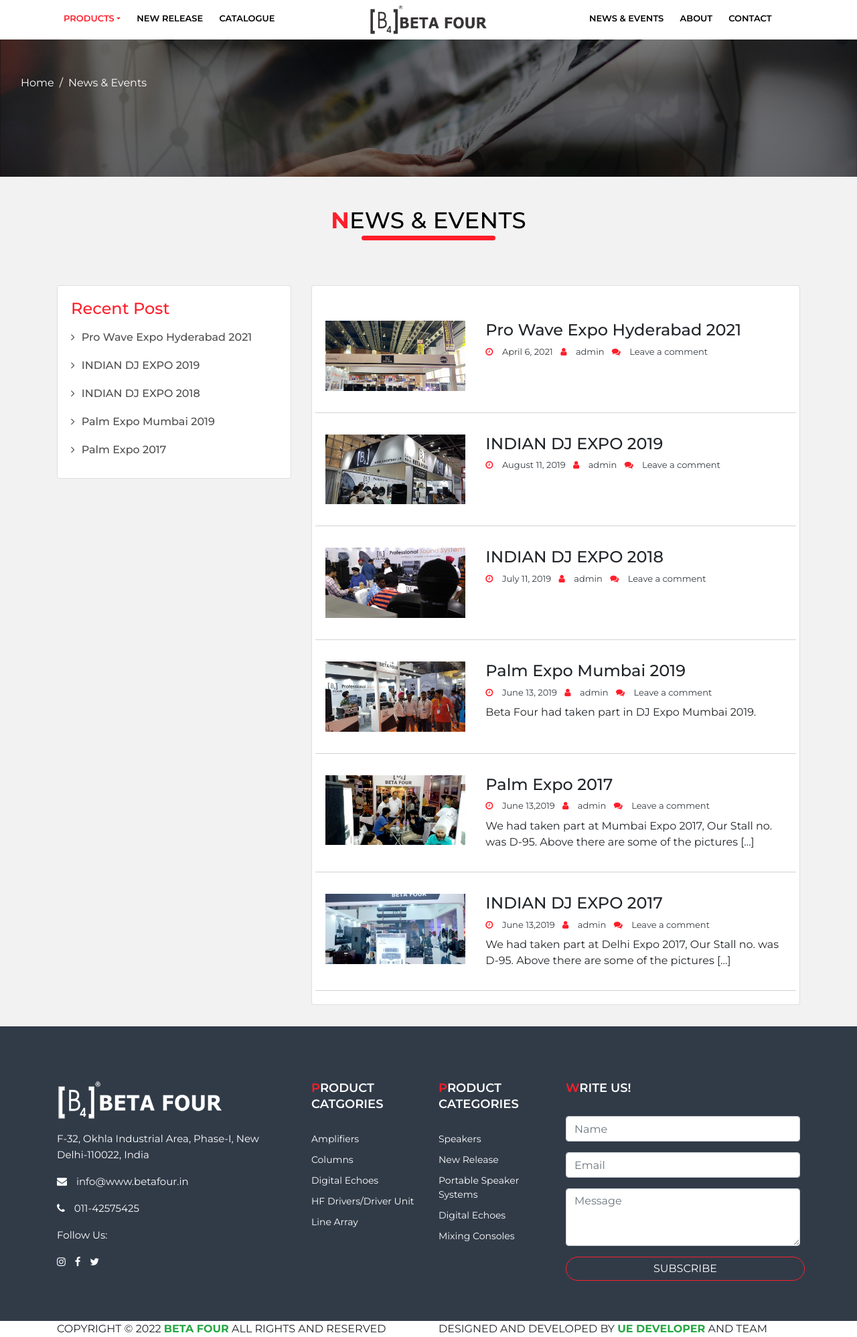
After one commit to AbhishekAtr/BetaFour, a PHP site: page /news.php in a window 1280 px wide. The commit adds this page. Shown: the whole page at 67% size. Run offline with PHP 8.4, Linux system fonts and the light colour scheme; some libraries are stand-ins or nearby versions; some web fonts are replaced.

Commit message:
about us, contact us, modal, news and events and catalogue page add

```diff
--- a/css/style.css
+++ b/css/style.css
@@ -1453,7 +1453,7 @@
   margin: 0 0.25rem;
 }
 
-.slick-dots button {
+/* .slick-dots button {
   display: block;
   width: 1rem;
   height: 1rem;
@@ -1466,7 +1466,7 @@
 
 .slick-dots li.slick-active button {
   background-color: red;
-}
+} */
 
 
 
@@ -1563,7 +1563,7 @@
 }
 
 /* contact page css start */
-/*---------------------------------------------*/
+
 input {
   outline: none;
   border: none;
@@ -1643,8 +1643,7 @@
   color: #adadad;
 }
 
-/*---------------------------------------------*/
-button {
+/* button {
   outline: none !important;
   border: none;
   background: transparent;
@@ -1652,17 +1651,12 @@
 
 button:hover {
   cursor: pointer;
-}
+} */
 
 iframe {
   border: none !important;
 }
 
-/*//////////////////////////////////////////////////////////////////
-[ utility ]*/
-
-/*==================================================================
-[ Text ]*/
 .txt1 {
   font-size: 18px;
   line-height: 1.2;
@@ -1681,8 +1675,6 @@
   color: #ff1e2a;
 }
 
-/*==================================================================
-[ Size ]*/
 .size1 {
   width: 355px;
   max-width: 100%;
@@ -1691,10 +1683,6 @@
 .size2 {
   width: calc(100% - 43px);
 }
-
-
-/*//////////////////////////////////////////////////////////////////
-[ Contact ]*/
 
 .container-contact100 {
   width: 100%;
@@ -1722,10 +1710,9 @@
   flex-wrap: wrap;
   align-items: stretch;
   flex-direction: row-reverse;
-}
-
-/*==================================================================
-[ Contact more ]*/
+  box-shadow: 0px 0px 10px 0px;
+}
+
 .contact100-more {
   width: 50%;
   background-repeat: no-repeat;
@@ -1747,11 +1734,6 @@
   left: 0;
   background: rgba(0, 0, 0, 0.8);
 }
-
-
-
-/*==================================================================
-[ Form ]*/
 
 .contact100-form {
   width: 50%;
@@ -1773,11 +1755,6 @@
   text-align: center;
   padding-bottom: 33px;
 }
-
-
-
-/*------------------------------------------------------------------
-[ Input ]*/
 
 .wrap-input100 {
   width: 100%;
@@ -1837,8 +1814,6 @@
   padding-bottom: 15px;
 }
 
-/*---------------------------------------------*/
-
 .focus-input100 {
   position: absolute;
   display: block;
@@ -1873,9 +1848,6 @@
 }
 
 
-
-/*------------------------------------------------------------------
-[ Button ]*/
 .container-contact100-form-btn {
   width: 100%;
   display: -webkit-box;
@@ -1915,10 +1887,6 @@
 }
 
 
-
-/*------------------------------------------------------------------
-[ Responsive ]*/
-
 @media (max-width: 992px) {
   .contact100-form {
     width: 60%;
@@ -1956,9 +1924,6 @@
   }
 }
 
-
-/*------------------------------------------------------------------
-[ Alert validate ]*/
 
 .validate-input {
   position: relative;
@@ -2033,6 +1998,13 @@
   background: transparent !important;
 }
 
+.breadcrumb-item + .breadcrumb-item::before {
+  display: inline-block;
+  padding-right: 0.5rem;
+  color: white !important;
+  content: "/";
+}
+
 .contact-bg
 {
   background: #f2f2f2;
@@ -2130,7 +2102,94 @@
   color: #fff;
 }
 
+/* catalogue page css start */
+
 .brands
 {
   background: #f2f2f2;
 }
+
+.pdf
+{
+  margin-top: 5rem!important;
+  margin-bottom: 5rem!important;
+}
+
+.cata-banner {
+  background: url(../images/cat.jpg) no-repeat;
+  background-position: center;
+  background-size: cover;
+  padding: 100px 0;
+}
+
+/* news and events css start */
+
+.news-banner {
+  background: url(../images/news.jpg) no-repeat;
+  background-position: center;
+  background-size: cover;
+  padding: 100px 0;
+}
+
+.vertical-menu {
+  list-style: none;
+  padding: 0;
+  margin: 0;
+}
+
+.vertical-menu li a {
+  font-size: 16px;
+  font-weight: 500;
+  font-stretch: normal;
+  line-height: 1.31;
+  letter-spacing: normal;
+  color: #4f4f52;
+  padding: 10.5px 0;
+  display: block;
+}
+
+.vertical-menu li a:hover
+{
+  color: #ff1e2a;
+}
+
+.news
+{
+  background: #f2f2f2;
+}
+
+.grid-margin {
+  margin-bottom: 2rem;
+  margin-top: 2rem;
+}
+
+/* .stretch-card {
+  display: -webkit-box;
+  display: -ms-flexbox;
+  display: flex;
+  -webkit-box-align: stretch;
+  -ms-flex-align: stretch;
+  align-items: stretch;
+  -webkit-box-pack: stretch;
+  -ms-flex-pack: stretch;
+  justify-content: stretch;
+} */
+
+.rotate-img {
+  overflow: hidden;
+}
+.rotate-img img {
+  -webkit-transform: rotate(0) scale(1);
+  transform: rotate(0) scale(1);
+  -webkit-transition: 0.6s ease-in-out;
+  transition: 0.6s ease-in-out;
+}
+.rotate-img:hover img {
+  -webkit-transform: rotate(15deg) scale(1.4);
+  transform: rotate(15deg) scale(1.4);
+}
+
+.modal
+{
+  top: 40px !important;
+}
--- a/include/header.php
+++ b/include/header.php
@@ -38,7 +38,7 @@
               </ul>
             </li>
             <li><a href="#" class="nav-link">New Release</a></li>
-            <li><a href="#" class="nav-link">Catalogue</a></li>
+            <li><a href="catalogue.php" class="nav-link">Catalogue</a></li>
           </ul>
         </nav>
       </div>
@@ -59,7 +59,7 @@
       <div class="col-lg-4">
         <nav class="site-navigation" role="navigation" style="padding-left: 25px;">
           <ul class="site-menu main-menu js-clone-nav  d-none d-lg-block ">
-            <li class=""><a href="#" class="nav-link">News & Events</a></li>
+            <li class=""><a href="news.php" class="nav-link">News & Events</a></li>
             <li><a href="about.php" class="nav-link">About</a></li>
             <li><a href="contact.php" class="nav-link">Contact</a></li>
           </ul>
--- a/index.php
+++ b/index.php
@@ -525,7 +525,7 @@
     <div class="row">
       <div class="col-lg-12">
         <div class="heading">
-          <h5 class="text-center text-uppercase"><span>l</span>atest News & Events</h5>
+          <h5 class="text-center text-uppercase"><span>L</span>atest News & Events</h5>
         </div>
       </div>
     </div>
--- /dev/null
+++ b/news.php
@@ -0,0 +1,298 @@
+<!-- Header -->
+
+<?php include 'include/header.php'; ?>
+
+
+<!-- Breadcrums start -->
+
+<section class="news-banner">
+    <div class="container-fluid">
+        <div class="row">
+            <div class="col-lg-12">
+                <nav aria-label="breadcrumb">
+                    <ol class="breadcrumb">
+                        <li class="breadcrumb-item"><a href="#" class="text-white">Home</a></li>
+                        <li class="breadcrumb-item active text-white" aria-current="page">News & Events</li>
+                    </ol>
+                </nav>
+            </div>
+        </div>
+    </div>
+</section>
+
+<!-- end -->
+
+<!-- news section start -->
+<section class="news">
+    <div class="container">
+        <div class="row">
+            <div class="col-lg-12">
+                <div class="heading my-5">
+                    <h5 class="text-center text-uppercase"><span>N</span>ews & events</h5>
+                </div>
+            </div>
+        </div>
+    </div>
+    <div class="container">
+        <div class="row aos-init aos-animate" data-aos="fade-up">
+            <div class="col-lg-4  grid-margin">
+                <div class="card">
+                    <div class="card-body">
+                        <h4 class="text-danger">Recent Post</h4>
+                        <ul class="vertical-menu">
+                            <li><a href="#"><i class="fa fa-angle-right" aria-hidden="true"></i>Pro Wave Expo Hyderabad 2021</a></li>
+                            <li><a href="#"><i class="fa fa-angle-right" aria-hidden="true"></i>INDIAN DJ EXPO 2019</a></li>
+                            <li><a href="#"><i class="fa fa-angle-right" aria-hidden="true"></i>INDIAN DJ EXPO 2018</a></li>
+                            <li><a href="#"><i class="fa fa-angle-right" aria-hidden="true"></i>Palm Expo Mumbai 2019</a></li>
+                            <li><a href="#"><i class="fa fa-angle-right" aria-hidden="true"></i>Palm Expo 2017</a></li>
+                        </ul>
+                    </div>
+                </div>
+            </div>
+            <div class="col-lg-8 stretch-card grid-margin">
+                <div class="card">
+                    <div class="card-body">
+                        <div class="row border">
+                            <div class="col-sm-4 grid-margin">
+                                <div class="position-relative">
+                                    <div class="rotate-img">
+                                        <img src="images/news/n1.jpg" alt="thumb" class="img-fluid">
+                                    </div>
+                                    <!-- <div class="badge-positioned">
+                                    <span class="badge badge-danger font-weight-bold">Flash news</span>
+                                </div> -->
+                                </div>
+                            </div>
+                            <div class="col-sm-8  grid-margin">
+                                <h4 class="mb-2 font-weight-600">
+                                    Pro Wave Expo Hyderabad 2021
+                                </h4>
+                                <div class="fs-13 mb-2">
+                                    <a href="" class="text-danger">
+                                        <i class="fa fa-clock-o" aria-hidden="true"></i>
+                                        <span class="mr-2 text-dark">April 6, 2021 </span></a>
+                                    <a href="" class="text-danger">
+                                        <i class="fa fa-user" aria-hidden="true"></i>
+                                        <span class="mr-2 text-dark">admin</span> </a>
+                                    <a href="" class="text-danger" data-bs-toggle="modal" data-bs-target="#exampleModal">
+                                        <i class="fa fa-comments" aria-hidden="true"></i>
+                                        <span class="mr-2 text-dark">Leave a comment</span> </a>
+                                </div>
+                                <p class="mb-0">
+                                    <!-- Lorem Ipsum has been the industry's standard dummy
+                                text ever since the 1500s, when an -->
+                                </p>
+                            </div>
+                        </div>
+
+                        <div class="row border ">
+                            <div class="col-sm-4 grid-margin">
+                                <div class="position-relative">
+                                    <div class="rotate-img">
+                                        <img src="images/news/n2.jpg" alt="thumb" class="img-fluid">
+                                    </div>
+                                    <!-- <div class="badge-positioned">
+                                        <span class="badge badge-danger font-weight-bold">Flash news</span>
+                                    </div> -->
+                                </div>
+                            </div>
+                            <div class="col-sm-8  grid-margin">
+                                <h4 class="mb-2 font-weight-600">
+                                    INDIAN DJ EXPO 2019
+                                </h4>
+                                <div class="fs-13 mb-2">
+                                    <a href="" class="text-danger">
+                                        <i class="fa fa-clock-o" aria-hidden="true"></i>
+                                        <span class="mr-2 text-dark">August 11, 2019</span></a>
+                                    <a href="" class="text-danger">
+                                        <i class="fa fa-user" aria-hidden="true"></i>
+                                        <span class="mr-2 text-dark">admin</span> </a>
+                                    <a href="" class="text-danger" data-bs-toggle="modal" data-bs-target="#exampleModal">
+                                        <i class="fa fa-comments" aria-hidden="true"></i>
+                                        <span class="mr-2 text-dark">Leave a comment</span> </a>
+                                </div>
+                                <p class="mb-0">
+                                    <!-- Lorem Ipsum has been the industry's standard dummy
+                                text ever since the 1500s, when an -->
+                                </p>
+                            </div>
+                        </div>
+
+                        <div class="row border ">
+                            <div class="col-sm-4 grid-margin">
+                                <div class="position-relative">
+                                    <div class="rotate-img">
+                                        <img src="images/news/n3.jpg" alt="thumb" class="img-fluid">
+                                    </div>
+                                    <!-- <div class="badge-positioned">
+                                        <span class="badge badge-danger font-weight-bold">Flash news</span>
+                                    </div> -->
+                                </div>
+                            </div>
+                            <div class="col-sm-8 grid-margin">
+                                <h4 class="mb-2 font-weight-600">
+
+                                    INDIAN DJ EXPO 2018
+                                </h4>
+                                <div class="fs-13 mb-2">
+                                    <a href="" class="text-danger">
+                                        <i class="fa fa-clock-o" aria-hidden="true"></i>
+                                        <span class="mr-2 text-dark">July 11, 2019 </span></a>
+                                    <a href="" class="text-danger">
+                                        <i class="fa fa-user" aria-hidden="true"></i>
+                                        <span class="mr-2 text-dark">admin</span> </a>
+                                    <a href="" class="text-danger" data-bs-toggle="modal" data-bs-target="#exampleModal">
+                                        <i class="fa fa-comments" aria-hidden="true"></i>
+                                        <span class="mr-2 text-dark">Leave a comment</span> </a>
+                                </div>
+                                <p class="mb-0">
+                                    <!-- Lorem Ipsum has been the industry's standard dummy
+                                text ever since the 1500s, when an -->
+                                </p>
+                            </div>
+                        </div>
+                        <div class="row border ">
+                            <div class="col-sm-4 grid-margin">
+                                <div class="position-relative">
+                                    <div class="rotate-img">
+                                        <img src="images/news/n4.jpg" alt="thumb" class="img-fluid">
+                                    </div>
+                                    <!-- <div class="badge-positioned">
+                                        <span class="badge badge-danger font-weight-bold">Flash news</span>
+                                    </div> -->
+                                </div>
+                            </div>
+                            <div class="col-sm-8 grid-margin">
+                                <h4 class="mb-2 font-weight-600">
+                                    Palm Expo Mumbai 2019
+                                </h4>
+                                <div class="fs-13 mb-2 text-dark">
+                                    <a href="" class="text-danger">
+                                        <i class="fa fa-clock-o" aria-hidden="true"></i>
+                                        <span class="mr-2 text-dark">June 13, 2019 </span></a>
+                                    <a href="" class="text-danger">
+                                        <i class="fa fa-user" aria-hidden="true"></i>
+                                        <span class="mr-2 text-dark">admin</span> </a>
+                                    <a href="" class="text-danger" data-bs-toggle="modal" data-bs-target="#exampleModal">
+                                        <i class="fa fa-comments" aria-hidden="true"></i>
+                                        <span class="mr-2 text-dark">Leave a comment</span> </a>
+                                </div>
+                                <p class="mb-0">
+                                    Beta Four had taken part in DJ Expo Mumbai 2019.
+                                </p>
+                            </div>
+                        </div>
+                        <div class="row border ">
+                            <div class="col-sm-4 grid-margin">
+                                <div class="position-relative">
+                                    <div class="rotate-img">
+                                        <img src="images/news/n5.jpg" alt="thumb" class="img-fluid">
+                                    </div>
+                                    <!-- <div class="badge-positioned">
+                                        <span class="badge badge-danger font-weight-bold">Flash news</span>
+                                    </div> -->
+                                </div>
+                            </div>
+                            <div class="col-sm-8 grid-margin">
+                                <h4 class="mb-2 font-weight-600">
+                                    Palm Expo 2017
+                                </h4>
+                                <div class="fs-13 mb-2">
+                                    <a href="" class="text-danger">
+                                        <i class="fa fa-clock-o" aria-hidden="true"></i>
+                                        <span class="mr-2 text-dark">June 13,2019 </span></a>
+                                    <a href="" class="text-danger">
+                                        <i class="fa fa-user" aria-hidden="true"></i>
+                                        <span class="mr-2 text-dark">admin</span> </a>
+                                    <a href="" class="text-danger" data-bs-toggle="modal" data-bs-target="#exampleModal">
+                                        <i class="fa fa-comments" aria-hidden="true"></i>
+                                        <span class="mr-2 text-dark">Leave a comment</span> </a>
+                                </div>
+                                <p class="mb-0">
+                                    We had taken part at Mumbai Expo 2017, Our Stall no. was D-95. Above there are some of the pictures […]
+                                </p>
+                            </div>
+                        </div>
+                        <div class="row border ">
+                            <div class="col-sm-4 grid-margin">
+                                <div class="position-relative">
+                                    <div class="rotate-img">
+                                        <img src="images/news/n6.jpg" alt="thumb" class="img-fluid">
+                                    </div>
+                                    <!-- <div class="badge-positioned">
+                                        <span class="badge badge-danger font-weight-bold">Flash news</span>
+                                    </div> -->
+                                </div>
+                            </div>
+                            <div class="col-sm-8 grid-margin">
+                                <h4 class="mb-2 font-weight-600">
+                                    INDIAN DJ EXPO 2017
+                                </h4>
+                                <div class="fs-13 mb-2">
+                                    <a href="" class="text-danger">
+                                        <i class="fa fa-clock-o" aria-hidden="true"></i>
+                                        <span class="mr-2 text-dark">June 13,2019 </span></a>
+                                    <a href="" class="text-danger">
+                                        <i class="fa fa-user" aria-hidden="true"></i>
+                                        <span class="mr-2 text-dark">admin</span> </a>
+                                    <a href="" class="text-danger" data-bs-toggle="modal" data-bs-target="#exampleModal">
+                                        <i class="fa fa-comments" aria-hidden="true"></i>
+                                        <span class="mr-2 text-dark">Leave a comment</span> </a>
+                                </div>
+                                <p class="mb-0">
+                                    We had taken part at Delhi Expo 2017, Our Stall no. was D-95. Above there are some of the pictures […]
+                                </p>
+                            </div>
+                        </div>
+                    </div>
+                </div>
+            </div>
+        </div>
+    </div>
+</section>
+
+
+<!-- footer  -->
+<?php include 'include/footer.php'; ?>
+
+
+
+
+
+<!-- Modal -->
+<div class="modal fade" id="exampleModal" tabindex="-1" role="dialog" aria-labelledby="exampleModalLabel" aria-hidden="true">
+  <div class="modal-dialog" role="document">
+    <div class="modal-content">
+      <div class="modal-header">
+        <h5 class="modal-title" id="exampleModalLabel">Leave a Reply</h5>
+        <button type="button" class="close" data-dismiss="modal" aria-label="Close">
+          <span aria-hidden="true">&times;</span>
+        </button>
+      </div>
+      <div class="modal-body">
+      <form>
+      <div class="form-group">
+    <label for="exampleFormControlInput1">Name <span class="text-danger">*</span></label>
+    <input type="text" class="form-control" id="exampleFormControlInput1" placeholder="your name">
+  </div>
+  <div class="form-group">
+    <label for="exampleFormControlInput1">Email address <span class="text-danger">*</span></label>
+    <input type="email" class="form-control" id="exampleFormControlInput1" placeholder="name@example.com">
+  </div>
+  <div class="form-group">
+    <label for="exampleFormControlInput1">Website <span class="text-danger">*</span></label>
+    <input type="text" class="form-control" id="exampleFormControlInput1" placeholder="website">
+  </div>
+  <div class="form-group">
+    <label for="exampleFormControlTextarea1">Comments <span class="text-danger">*</span></label>
+    <textarea class="form-control" id="exampleFormControlTextarea1" rows="3" placeholder="Comments"></textarea>
+  </div>
+</form>
+      </div>
+      <div class="modal-footer">
+      <button type="button" class="btn btn-danger" data-bs-dismiss="modal">Close</button>
+        <button type="Submit" class="btn btn-danger">Submit</button>
+      </div>
+    </div>
+  </div>
+</div>
```
Also changed, not shown: catalogue.php (added, +49 -0 lines), contact.php (+4 -4 lines), README.md, images/news.jpg (added), images/news/n1.jpg (added), images/news/n2.jpg (added), images/news/n3.jpg (added), images/news/n4.jpg (added), images/news/n5.jpg (added), images/news/n6.jpg (added), include/footer.php (line endings or trailing spaces), 3 other files.
